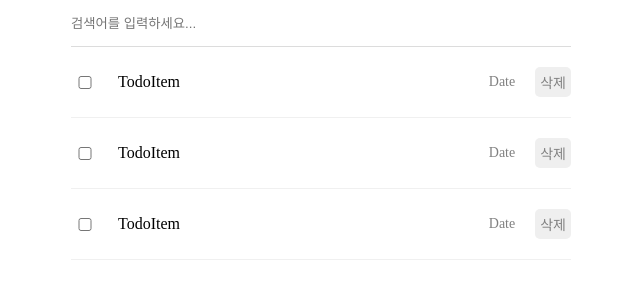
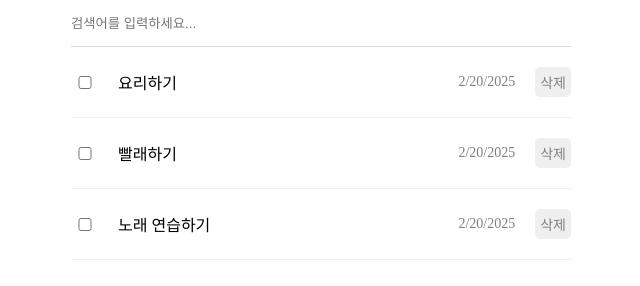
Before and after one commit to hwanseok1014/ONEBITE-REACT, a React (Vite) app in the folder TodoList/: page / in a window 1280 px wide. Shown: the part 289-575 px from the top of the page, without its empty margins (319-959 px from the left). Built offline with nearby package versions, Linux system fonts and the light colour scheme.

Commit message:
feat(TodoList): 투두 리스트 렌더링 기능 구현

```diff
--- a/TodoList/src/App.jsx
+++ b/TodoList/src/App.jsx
@@ -8,7 +8,7 @@ import List from './components/List';
 const MockData=[{
   id:0,
   isDone:false,
-  content:'빨래하기',
+  content:'요리하기',
   date: new Date().getTime(),
 },{
   id:1,
--- a/TodoList/src/components/List.jsx
+++ b/TodoList/src/components/List.jsx
@@ -1,16 +1,35 @@
+import { useState } from 'react';
 import './List.css'
 import TodoItem from './TodoItem';
 
-const List = ()=>{
+const List = ({todos})=>{
+    const [search, setSearch]=useState('');
+
+    const handleChange= (e)=>{
+        setSearch(e.target.value);
+    };
+
+    const getFilterData = () =>{
+        if(search === ""){
+            return todos;
+        }
+        return todos.filter((todo)=>
+            todo.content.toLowerCase()
+            .includes(search.toLocaleLowerCase())//includes는 대문자 소문자 구별
+        );
+    };
+
+    const filterTodos =getFilterData(); // 데이터가 커지면 useEffect 사용
 
     return(
         <div className='List'>
             <h3>Todo List🌱</h3>
-            <input placeholder='검색어를 입력하세요...'/>
+            <input search={search} onChange={handleChange} placeholder='검색어를 입력하세요...'/>
             <div className='todos_wrapper'>
-              <TodoItem />
-              <TodoItem/>
-              <TodoItem/>
+              {filterTodos.map((todo)=>{
+                return <TodoItem key={todo.id}
+                {...todo} />
+              })}
             </div>
         </div>
     )
--- a/TodoList/src/components/TodoItem.jsx
+++ b/TodoList/src/components/TodoItem.jsx
@@ -1,11 +1,11 @@
 import './TodoItem.css'
-const TodoItem=()=>{
+const TodoItem=({id,isDone,content,date})=>{
 
     return(
         <div className='TodoItem'>
-            <input type="checkbox"/>
-            <div className='content'>TodoItem</div>
-            <div className='date'>Date</div>
+            <input checked={isDone} type="checkbox"/>
+            <div className='content'>{content}</div>
+            <div className='date'>{new Date(date).toLocaleDateString()}</div>
             <button>삭제</button>
 
         </div>
```
